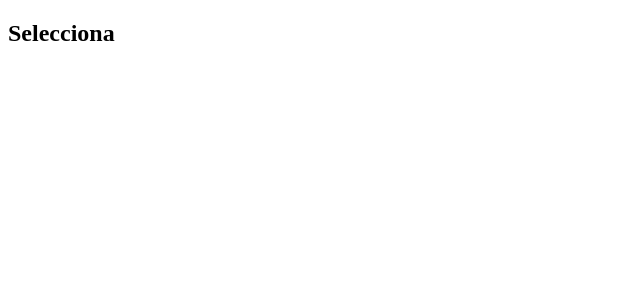
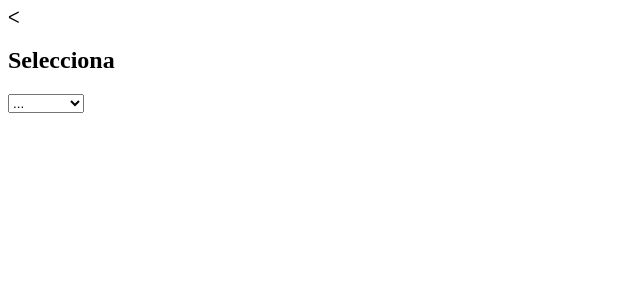
Before and after one commit to paulabenitoc/finalProject-maleteo, a React (Vite) app: page /home in a window 1280 px wide. Shown: the top 300 px of the page, without its empty margins (0-640 px from the left). Built offline with nearby package versions, Linux system fonts and the light colour scheme.

Commit message:
country selector

```diff
--- a/src/App.jsx
+++ b/src/App.jsx
@@ -1,6 +1,6 @@
 import './App.css'
 import { Route, BrowserRouter as Router, Routes } from "react-router-dom";
-import home from './components/pages/home/home';
+import Home from './pages/home/home';
 
 
 
@@ -13,9 +13,7 @@ function App() {
 
         <Routes>
 
-          <Route path='/home' Component={home}>
-
-          </Route>
+          <Route path='/home' element={<Home/>}/>
 
         </Routes>
 
--- /dev/null
+++ b/src/components/Volver/Volver.jsx
@@ -0,0 +1,16 @@
+import React from 'react';
+import './Volver.css'
+
+const Volver = () => {
+  const handleClick = () => {
+    window.history.back();
+  };
+
+  return (
+    <div style={{ cursor: 'pointer' }} onClick={handleClick} className='container'>
+      <span className='volver'>&#5176;</span>
+    </div>
+  );
+};
+
+export default Volver;
--- a/src/components/pages/home/home.jsx
+++ /dev/null
@@ -1,13 +0,0 @@
-import React from 'react';
-
-const home = () => {
-  return (
-    <div>
-          <h2>Selecciona</h2>
-
-      </div>
-
-  );
-};
-
-export default home;
--- /dev/null
+++ b/src/pages/home/home.jsx
@@ -0,0 +1,29 @@
+import React, { useState } from 'react';
+import Volver from '../../components/Volver/Volver';
+
+
+const Home = () => {
+  const [selectedOption, setSelectedOption] = useState('');
+
+  const handleSelectChange = (event) => {
+    setSelectedOption(event.target.value);
+  };
+
+  return (
+    <div>
+      <Volver></Volver>
+      <h2>Selecciona</h2>
+      <select value={selectedOption} onChange={handleSelectChange}>
+        <option value="">...</option>
+        <option value="ASIA">Asia</option>
+        <option value="AMÉRICA">América</option>
+        <option value="ÁFRICA">África</option>
+        <option value="ANTÁRTIDA">Antártida</option>
+        <option value="EUROPA">Europa</option>
+        <option value="OCEANÍA">Oceanía</option>
+      </select>
+    </div>
+  );
+};
+
+export default Home;
```
Also changed, not shown: src/components/Volver/Volver.css (added).
